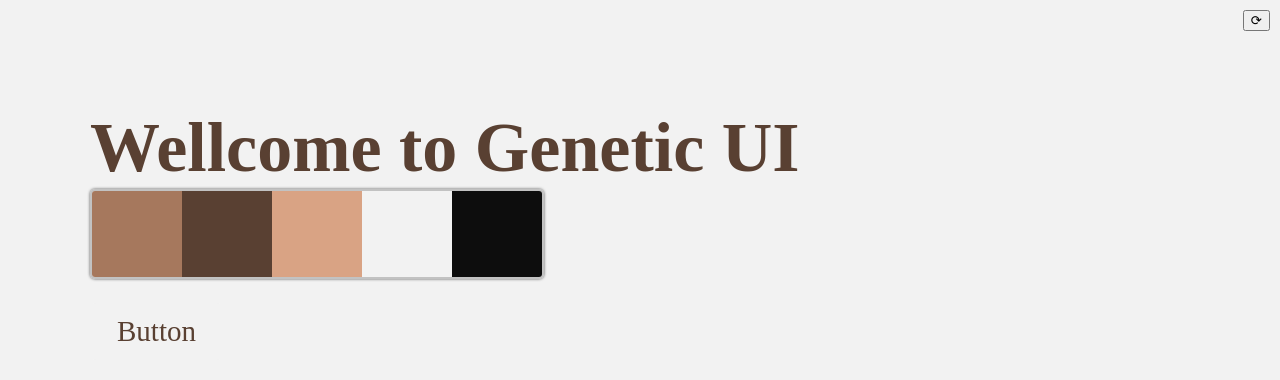
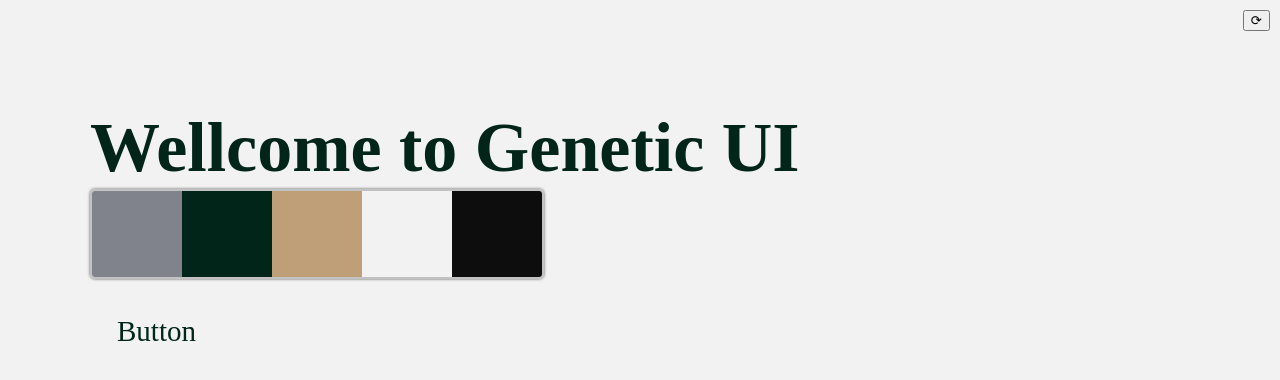
Before and after one commit to geanjunior/genui, a React (Vite) app: page / in a window 1280 px wide. Shown: the top 380 px of the page. Built offline with nearby package versions, Linux system fonts and the light colour scheme.

Commit message:
Adding hover behavior for button with shade of colors

```diff
--- a/src/genetic/components/button.tsx
+++ b/src/genetic/components/button.tsx
@@ -1,5 +1,5 @@
-import { useEffect, useState } from "react";
-import { GenButtonPhenotype, DnaSequence, useDesignSystemDna } from "../../genetic";
+import { useCallback, useEffect, useRef, useState } from "react";
+import { GenButtonPhenotype, DnaSequence, useDesignSystemDna, doShadeColor, rgbToHex } from "../../genetic";
 
 interface GenButtonProps extends React.DetailedHTMLProps<React.ButtonHTMLAttributes<HTMLButtonElement>, HTMLButtonElement> {
 
@@ -8,6 +8,7 @@ interface GenButtonProps extends React.DetailedHTMLProps<React.ButtonHTMLAttribu
 const GenButton = ({ children, style, ...props }: GenButtonProps) => {
   const [designSystemDna] = useDesignSystemDna();
   const [stylePhen, setStylePhen] = useState<React.CSSProperties | GenButtonPhenotype>();
+  const buttonRef = useRef<HTMLButtonElement>(null);
 
   useEffect(() => {
     if (designSystemDna) {
@@ -18,8 +19,36 @@ const GenButton = ({ children, style, ...props }: GenButtonProps) => {
     }
   }, [style, designSystemDna]);
 
+  const mouseOverCallback = useCallback(() => {
+    if (buttonRef?.current) {
+      buttonRef.current.style.backgroundColor = stylePhen?.backgroundColor as string;
+      const colorBase = rgbToHex(buttonRef.current.style.backgroundColor);
+      buttonRef.current.style.backgroundColor = doShadeColor(colorBase, 25);
+    }
+  }, [buttonRef, stylePhen]);
+
+  const mouseOutCallback = useCallback(() => {
+    if (buttonRef?.current) {
+      buttonRef.current.style.backgroundColor = stylePhen?.backgroundColor as string;
+    }
+  }, [buttonRef, stylePhen]);
+
+  const mouseDownCallback = useCallback(() => {
+    if (buttonRef?.current) {
+      const colorBase = stylePhen?.backgroundColor as string;
+      buttonRef.current.style.backgroundColor = doShadeColor(colorBase, 50);
+    }
+  }, [buttonRef, stylePhen]);
+
   return <>
-    <button style={{ ...stylePhen }} {...props}>{children}</button>
+    <button
+      ref={buttonRef}
+      style={{ ...stylePhen }}
+      onMouseOverCapture={mouseOverCallback}
+      onMouseOutCapture={mouseOutCallback}
+      onMouseDownCapture={mouseDownCallback}
+      onMouseUpCapture={mouseOverCallback}
+      {...props}>{children}</button>
   </>
 }
 
--- a/src/genetic/functions/colors.ts
+++ b/src/genetic/functions/colors.ts
@@ -1,3 +1,13 @@
+const rgbToHex = (rgb: string) => {
+  return rgb.replace("rgba", "").replace("rgb", "").replace("(", "").replace(")", "")
+    .split(",")
+    .map((s, i) => (i < 3
+      ? parseInt(s.trim()).toString(16)
+      : Math.round(parseFloat(s.trim()) * 255).toString(16)
+    ).padStart(2, "0"))
+    .reduce((prev, current) => `${prev}${current}`, "#");
+}
+
 //https://dev.to/alvaromontoro/building-your-own-color-contrast-checker-4j7o
 
 const hexToRgb = (colorHex: string) => {
@@ -16,7 +26,7 @@ const hexToRgb = (colorHex: string) => {
   };
 }
 
-const calculateLuminance = (r: number, g: number, b: number) => {
+const calculateColorLuminance = (r: number, g: number, b: number) => {
   const a = [r, g, b].map(function (v) {
     v /= 255;
     return v <= 0.03928
@@ -26,17 +36,39 @@ const calculateLuminance = (r: number, g: number, b: number) => {
   return a[0] * 0.2126 + a[1] * 0.7152 + a[2] * 0.0722;
 }
 
-const calculateContrastRatio = (colorHex1: string, colorHex2: string) => {
+const calculateColorsContrastRatio = (colorHex1: string, colorHex2: string) => {
   const color1rgb = hexToRgb(colorHex1);
   const color2rgb = hexToRgb(colorHex2);
-  const color1luminance = calculateLuminance(color1rgb.r, color1rgb.g, color1rgb.b);
-  const color2luminance = calculateLuminance(color2rgb.r, color2rgb.g, color2rgb.b);
+  const color1luminance = calculateColorLuminance(color1rgb.r, color1rgb.g, color1rgb.b);
+  const color2luminance = calculateColorLuminance(color2rgb.r, color2rgb.g, color2rgb.b);
   const ratio = color1luminance > color2luminance
     ? ((color2luminance + 0.05) / (color1luminance + 0.05))
     : ((color1luminance + 0.05) / (color2luminance + 0.05));
   return ratio;
 }
 
+//https://natclark.com/tutorials/javascript-lighten-darken-hex-color/
+const doShadeColor = (hexColor: string, magnitude: number) => {
+  hexColor = hexColor.replace(`#`, ``);
+  if (hexColor.length === 6) {
+    const decimalColor = parseInt(hexColor, 16);
+    let r = (decimalColor >> 16) + magnitude;
+    r > 255 && (r = 255);
+    r < 0 && (r = 0);
+    let g = (decimalColor & 0x0000ff) + magnitude;
+    g > 255 && (g = 255);
+    g < 0 && (g = 0);
+    let b = ((decimalColor >> 8) & 0x00ff) + magnitude;
+    b > 255 && (b = 255);
+    b < 0 && (b = 0);
+    return `#${(g | (b << 8) | (r << 16)).toString(16)}`;
+  } else {
+    return hexColor;
+  }
+};
+
 export {
-  calculateContrastRatio
+  rgbToHex,
+  calculateColorsContrastRatio,
+  doShadeColor
 }
--- a/src/genetic/genotypes/genotype.ts
+++ b/src/genetic/genotypes/genotype.ts
@@ -1,4 +1,4 @@
-import { DnaSequence, calculateContrastRatio, colorPalettePhenotype } from "..";
+import { DnaSequence, calculateColorsContrastRatio, colorPalettePhenotype } from "..";
 
 type IndividualSchemaAndGen = {
   genotypeSchema: GenotypeSchemas;
@@ -53,7 +53,7 @@ const getContraingColorsRule = (individualGens: IndividualSchemaAndGen[][], valu
   const contrastRatioMap = valueGens.map(valueGen => excludedGens.map(excludedGen => {
     const colorValue = colors[valueGen];
     const colorExcluded = colors[excludedGen];
-    const contrastRatio = calculateContrastRatio(colorValue, colorExcluded);
+    const contrastRatio = calculateColorsContrastRatio(colorValue, colorExcluded);
     return contrastRatio;
   }));
   const filteredValues = valueGens.filter((_, index) => !contrastRatioMap[index].some(contrastRatio => contrastRatio >= 1 / 3));
--- a/src/genetic/phenotypes/colors.ts
+++ b/src/genetic/phenotypes/colors.ts
@@ -1,47 +1,47 @@
 import { DnaSequence } from "..";
 
 const colorPalettePhenotype: string[][] = [
-  // ["#000000", "#ffffff"],
-  // ["#0d3b66", "#faf0ca"],
-  // ["#9bafd9", "#103783"],
-  // ["#95f9c3", "#0b3866"],
-  // ["#00272b", "#e0ff4f"],
-  // ["#e7ecef", "#274c77"],
-  // ["#102542", "#f87060"],
-  // ["#ffd800", "#7902aa"],
-  // ["#ddfff7", "#93e1d8"],
-  // ["#f492f0", "#a18dce"],
-  // ["#dad2d8", "#143642"],
+  ["#000000", "#ffffff"],
+  ["#0d3b66", "#faf0ca"],
+  ["#9bafd9", "#103783"],
+  ["#95f9c3", "#0b3866"],
+  ["#00272b", "#e0ff4f"],
+  ["#e7ecef", "#274c77"],
+  ["#102542", "#f87060"],
+  ["#ffd800", "#7902aa"],
+  ["#ddfff7", "#93e1d8"],
+  ["#f492f0", "#a18dce"],
+  ["#dad2d8", "#143642"],
 
-  // ["#283044", "#78a1bb", "#ebf5ee"],
-  // ["#3d348b", "#7678ed", "#f7b801"],
-  // ["#160c28", "#efcb68", "#e1efe6"],
-  // ["#2c6e49", "#4c956c", "#fefee3"],
-  // ["#6699cc", "#fff275", "#ff8c42"],
-  // ["#06aed5", "#086788", "#f0c808"],
-  // ["#001524 ", "#15616d", "#ffecd1"],
-  // ["#c1c1c1 ", "#2c4251", "#d16666"],
-  // ["#3d5a80 ", "#98c1d9", "#e0fbfc"],
-  // ["#262626 ", "#acbfa4", "#e2e8ce"],
-  // ["#ada8b6 ", "#ffeedb", "#4c3b4d"],
-  // ["#485696 ", "#e7e7e7", "#f9c784"],
-  // ["#08415c ", "#cc2936", "#6b818c"],
+  ["#283044", "#78a1bb", "#ebf5ee"],
+  ["#3d348b", "#7678ed", "#f7b801"],
+  ["#160c28", "#efcb68", "#e1efe6"],
+  ["#2c6e49", "#4c956c", "#fefee3"],
+  ["#6699cc", "#fff275", "#ff8c42"],
+  ["#06aed5", "#086788", "#f0c808"],
+  ["#001524", "#15616d", "#ffecd1"],
+  ["#c1c1c1", "#2c4251", "#d16666"],
+  ["#3d5a80", "#98c1d9", "#e0fbfc"],
+  ["#262626", "#acbfa4", "#e2e8ce"],
+  ["#ada8b6", "#ffeedb", "#4c3b4d"],
+  ["#485696", "#e7e7e7", "#f9c784"],
+  ["#08415c", "#cc2936", "#6b818c"],
 
   // UI/UX
   ["#A6785D", "#594032", "#D9A384", "#F2F2F2", "#0D0D0D"],
-  // ["#0742F2", "#527AF2", "#9BB8F2", "#BBCDF2", "#1A2126"],
-  // ["#F2BB13", "#F28D35", "#F2F2F2", "#BFBFBF", "#0D0D0D"],
-  // ["#04D9D9", "#5FD9D9", "#94F2F2", "#B6F2F2", "#F2F2F2"],
-  // ["#80838C", "#012619", "#BF9F78", "#F2F2F2", "#0D0D0D"],
-  // ["#140DD9", "#1FBF92", "#F2E49B", "#F27777", "#0D0D0D"],
-  // ["#18D935", "#15BF2F", "#2DA63F", "#D9D9D9", "#0D0D0D"],
-  // ["#4178BF", "#66B1F2", "#F0F1F2", "#BF877A", "#0D0D0D"],
-  // ["#152617", "#BFF205", "#84A60A", "#D7F205", "#0D0D0D"],
-  // ["#025928", "#9BBF9D", "#D8D9D7", "#CED9B8", "#0D0D0D"],
-  // ["#9794F2", "#B6B9F2", "#585859", "#8D95A6", "#F2F2F2"],
+  ["#0742F2", "#527AF2", "#9BB8F2", "#BBCDF2", "#1A2126"],
+  ["#F2BB13", "#F28D35", "#F2F2F2", "#BFBFBF", "#0D0D0D"],
+  ["#04D9D9", "#5FD9D9", "#94F2F2", "#B6F2F2", "#F2F2F2"],
+  ["#80838C", "#012619", "#BF9F78", "#F2F2F2", "#0D0D0D"],
+  ["#140DD9", "#1FBF92", "#F2E49B", "#F27777", "#0D0D0D"],
+  ["#18D935", "#15BF2F", "#2DA63F", "#D9D9D9", "#0D0D0D"],
+  ["#4178BF", "#66B1F2", "#F0F1F2", "#BF877A", "#0D0D0D"],
+  ["#152617", "#BFF205", "#84A60A", "#D7F205", "#0D0D0D"],
+  ["#025928", "#9BBF9D", "#D8D9D7", "#CED9B8", "#0D0D0D"],
+  ["#9794F2", "#B6B9F2", "#585859", "#8D95A6", "#F2F2F2"],
 
-  // ["#001219", "#005F73", "#0A9396", "#94D2BD", "#E9D8A6", "#EE9B00", "#CA6702", "#BB3E03", "#AE2012", "#9B2226"],
-  // ["#0B090A", "#161A1D", "#660708", "#A4161A", "#BA181B", "#E5383B", "#B1A7A6", "#D3D3D3", "#F5F3F4", "#FFFFFF"],
+  ["#001219", "#005F73", "#0A9396", "#94D2BD", "#E9D8A6", "#EE9B00", "#CA6702", "#BB3E03", "#AE2012", "#9B2226"],
+  ["#0B090A", "#161A1D", "#660708", "#A4161A", "#BA181B", "#E5383B", "#B1A7A6", "#D3D3D3", "#F5F3F4", "#FFFFFF"],
 ];
 
 const parseToColorPalettePhenotype = (genotypes: number[][]) => {
```
